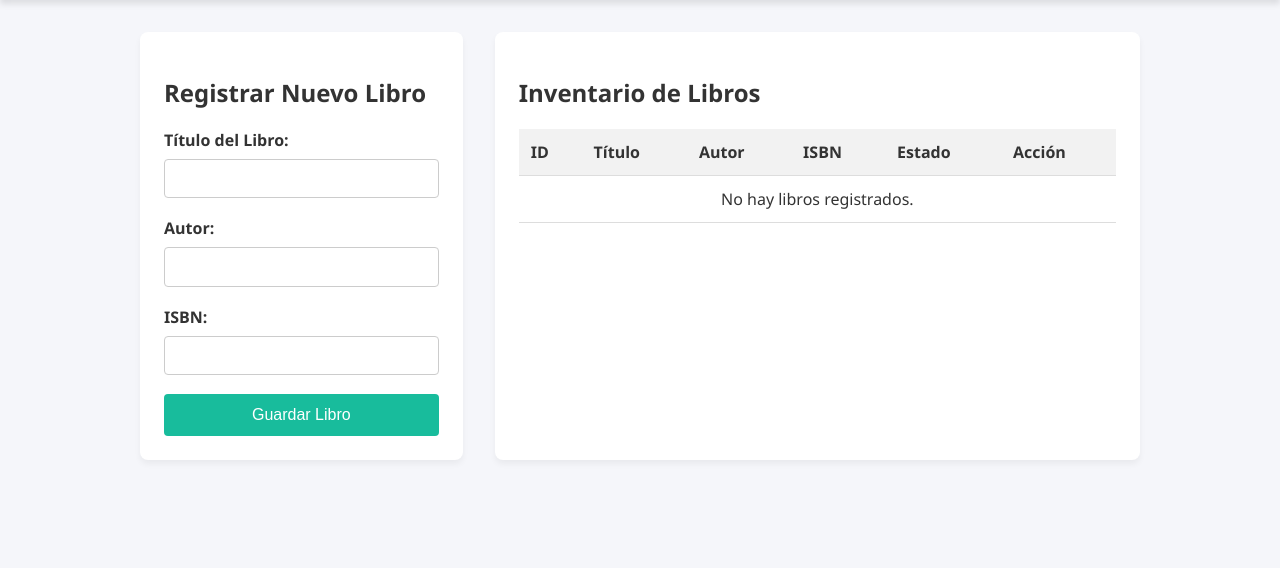
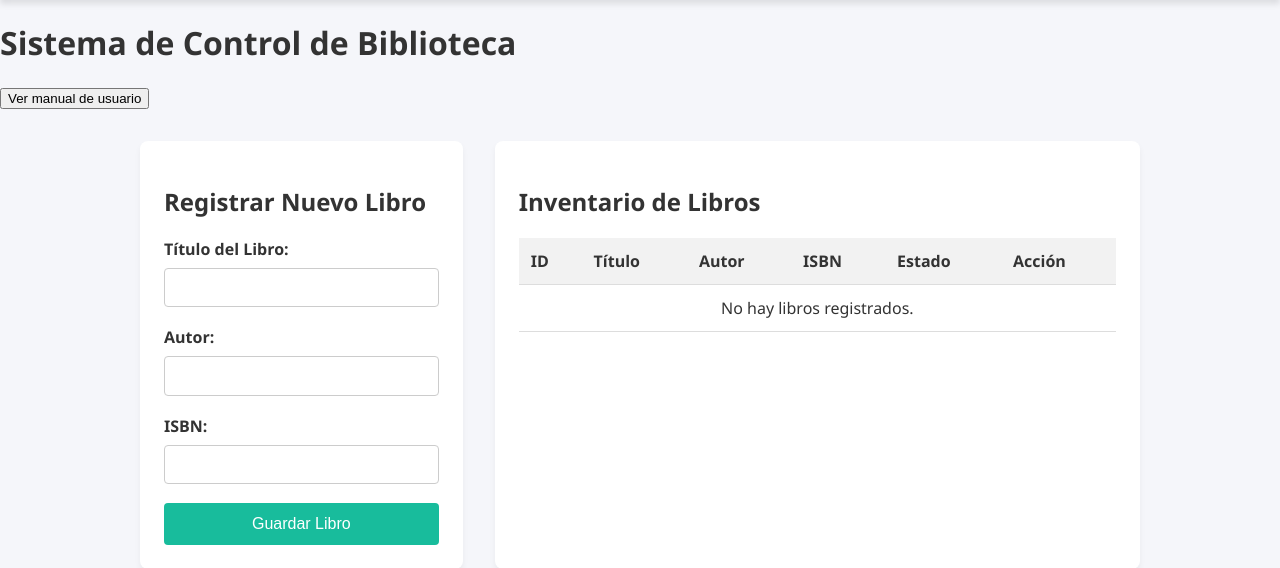
Before and after one commit to yanirilopez/bibliotequita, a PHP site: page / in a window 1280 px wide. Shown: the part 134-702 px from the top of the page. Run offline with PHP 8.4, Linux system fonts and the light colour scheme; data that the repository does not hold is empty.

Commit message:
Agregar manual
Added a button to open the user manual PDF.

```diff
--- a/index.php
+++ b/index.php
@@ -63,7 +63,12 @@ $resultado = $conexion->query("SELECT * FROM libros ORDER BY id DESC");
     <header>
       <h1> Sistema de Control de Biblioteca</h1>
     </header>
+<h1>Sistema de Control de Biblioteca</h1>
 
+<button type="button" class="btn-manual"
+    onclick="window.open('Documentos/Manual_Usuario.pdf', '_blank')">
+    Ver manual de usuario
+</button>
 
     <main class="container">
       <!-- Formulario para agregar libros (envía los datos a guardar.php) -->
```
